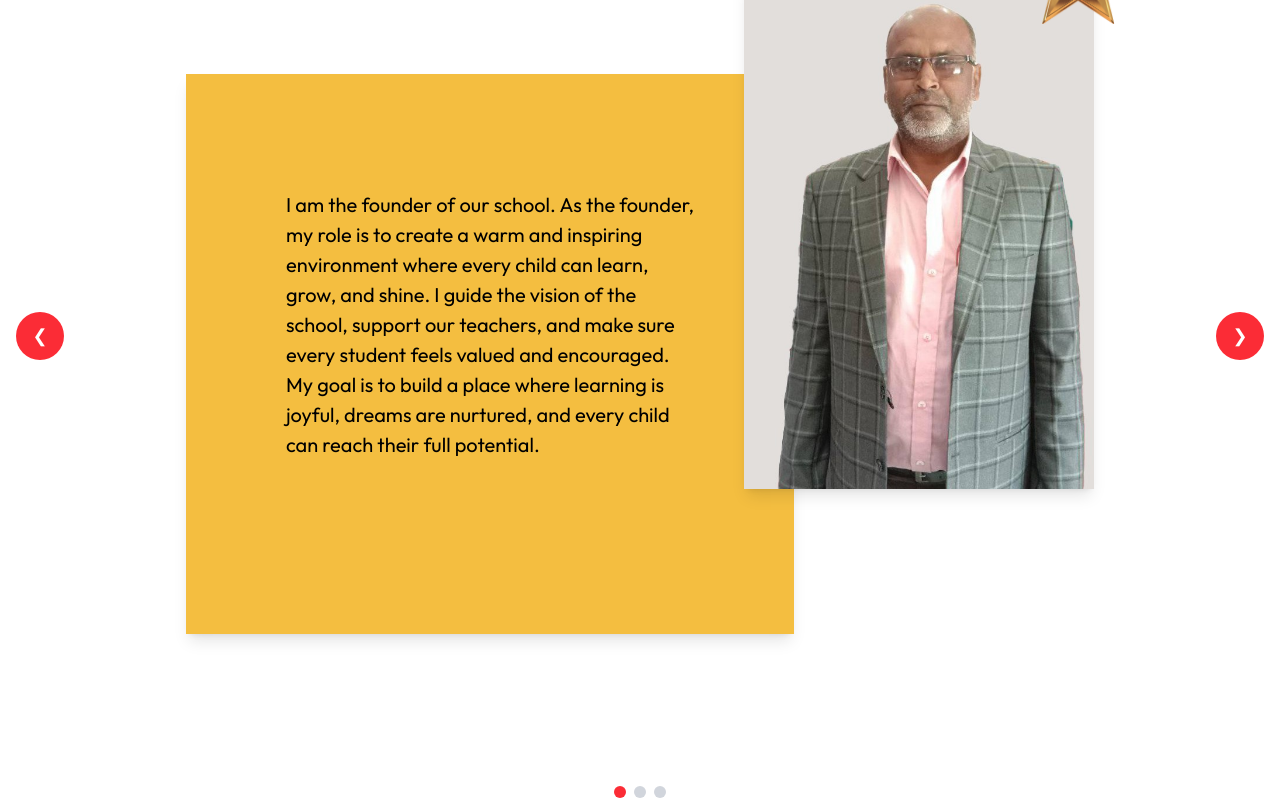
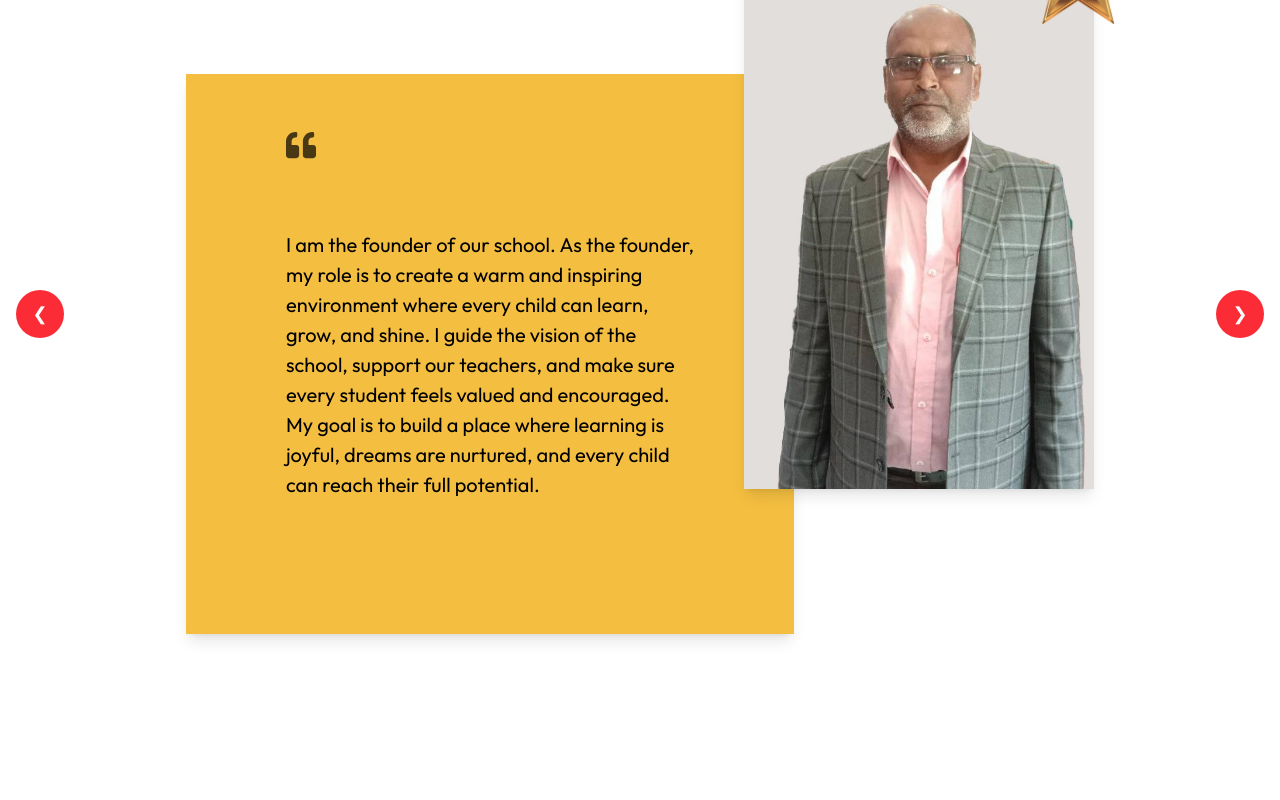
Before and after one commit to karukhusyalritesh-del/school, a React (Vite) app in the folder frontend/: page / in a window 1280 px wide. Shown: the part 3560-4360 px from the top of the page. Built offline with nearby package versions, Linux system fonts and the light colour scheme; a web font is replaced by a local one.

Commit message:
touch slider

```diff
--- a/frontend/src/Components/TeacherSlider.jsx
+++ b/frontend/src/Components/TeacherSlider.jsx
@@ -1,5 +1,6 @@
 import React, { useState, useEffect, useRef } from 'react';
 import { useLocation } from 'react-router-dom';
+import { FaQuoteLeft } from "react-icons/fa"; // ✅ added proper react-icon
 import viceImg from '../assets/vice.jpg';
 import nilamImg from '../assets/nilam.jpg';
 import galImg from '../assets/gal.jpg';
@@ -7,56 +8,71 @@ import starImg from '../assets/star.png';
 import darkModeClasses from './DarkMode'; // ✅ Import dark mode config
 
 const TeachersSlider = ({ isDarkMode }) => {
-
-const sectionRef = useRef(null);
+  const sectionRef = useRef(null);
   const location = useLocation();
+  const sliderRef = useRef(null);
 
   useEffect(() => {
-    // Scroll to teachers section when route is /teachers
     if (location.pathname === '/teachers' && sectionRef.current) {
       setTimeout(() => {
         sectionRef.current.scrollIntoView({
           behavior: 'smooth',
-          block: 'start'
+          block: 'start',
         });
       }, 100);
     }
   }, [location]);
 
   const [currentIndex, setCurrentIndex] = useState(0);
+  const [isInstant, setIsInstant] = useState(false); // ✅ for instant jump
   const slideInterval = useRef(null);
 
   const slides = [
     {
       name: "Devendra Yadav",
       role: "Principle",
-      description: "I am the founder of our school. As the founder, my role is to create a warm and inspiring environment where every child can learn, grow, and shine. I guide the vision of the school, support our teachers, and make sure every student feels valued and encouraged. My goal is to build a place where learning is joyful, dreams are nurtured, and every child can reach their full potential.",
-      image: viceImg
+      description:
+        "I am the founder of our school. As the founder, my role is to create a warm and inspiring environment where every child can learn, grow, and shine. I guide the vision of the school, support our teachers, and make sure every student feels valued and encouraged. My goal is to build a place where learning is joyful, dreams are nurtured, and every child can reach their full potential.",
+      image: viceImg,
     },
     {
       name: "Nilam Chaudhary",
       role: "Chairman",
-      description: "My name is Nilam Chaudhary, and I am the chairman of our school. My role is to guide and support the school’s growth, help make important decisions, and ensure that every student enjoys a safe, happy, and inspiring learning environment. I work to encourage our teachers and staff so that together we can help every child reach their dreams.",
-      image: nilamImg
+      description:
+        "My name is Nilam Chaudhary, and I am the chairman of our school. My role is to guide and support the school’s growth, help make important decisions, and ensure that every student enjoys a safe, happy, and inspiring learning environment. I work to encourage our teachers and staff so that together we can help every child reach their dreams.",
+      image: nilamImg,
     },
     {
       name: "Topper Student",
       role: "Of School",
-      description: "I am a disciplined student in our school. I have won many prizes for being good and following rules. I always try to listen to my teachers, respect my friends, and set a good example. Being disciplined helps me do well in school and become a better person.",
-      image: galImg
-    }
+      description:
+        "I am a disciplined student in our school. I have won many prizes for being good and following rules. I always try to listen to my teachers, respect my friends, and set a good example. Being disciplined helps me do well in school and become a better person.",
+      image: galImg,
+    },
   ];
 
   const startAutoSlide = () => {
+    if (slideInterval.current) clearInterval(slideInterval.current);
     slideInterval.current = setInterval(() => {
-      nextSlide();
+      setCurrentIndex((prev) => {
+        if (prev === slides.length - 1) {
+          setIsInstant(true);
+          setTimeout(() => setIsInstant(false), 50);
+          return 0;
+        }
+        return prev + 1;
+      });
     }, 15000);
   };
 
   const nextSlide = () => {
-    setCurrentIndex((prevIndex) =>
-      prevIndex === slides.length - 1 ? 0 : prevIndex + 1
-    );
+    if (currentIndex === slides.length - 1) {
+      setIsInstant(true);
+      setCurrentIndex(0);
+      setTimeout(() => setIsInstant(false), 50);
+    } else {
+      setCurrentIndex((prev) => prev + 1);
+    }
   };
 
   const prevSlide = () => {
@@ -66,13 +82,13 @@ const sectionRef = useRef(null);
   };
 
   const handleNextClick = () => {
-    clearInterval(slideInterval.current);
+    if (slideInterval.current) clearInterval(slideInterval.current);
     nextSlide();
     startAutoSlide();
   };
 
   const handlePrevClick = () => {
-    clearInterval(slideInterval.current);
+    if (slideInterval.current) clearInterval(slideInterval.current);
     prevSlide();
     startAutoSlide();
   };
@@ -80,9 +96,7 @@ const sectionRef = useRef(null);
   useEffect(() => {
     startAutoSlide();
     return () => {
-      if (slideInterval.current) {
-        clearInterval(slideInterval.current);
-      }
+      if (slideInterval.current) clearInterval(slideInterval.current);
     };
   }, []);
 
@@ -91,8 +105,77 @@ const sectionRef = useRef(null);
     e.target.style.display = 'none';
   };
 
+  // ✅ Swipe/Drag Logic (untouched)
+  // === Swipe Logic (fixed white flash) ===
+  useEffect(() => {
+    const el = sliderRef.current;
+    if (!el) return;
+
+    let startX = 0;
+    let startY = 0;
+    let isDown = false;
+    const THRESHOLD = 50;
+    const VERTICAL_TOLERANCE = 30;
+
+    const onTouchStart = (ev) => {
+      if (!ev.touches || ev.touches.length === 0) return;
+      startX = ev.touches[0].clientX;
+      startY = ev.touches[0].clientY;
+      isDown = true;
+      if (slideInterval.current) clearInterval(slideInterval.current);
+    };
+
+    const onTouchEnd = (ev) => {
+      if (!isDown) return;
+      isDown = false;
+      const changed = ev.changedTouches && ev.changedTouches[0];
+      const endX = changed ? changed.clientX : startX;
+      const endY = changed ? changed.clientY : startY;
+      const dx = endX - startX;
+      const dy = Math.abs(endY - startY);
+
+      if (Math.abs(dx) > THRESHOLD && Math.abs(dx) > dy - VERTICAL_TOLERANCE) {
+        if (dx < 0) {
+          // Swipe left → Next
+          if (currentIndex === slides.length - 1) {
+            // ✅ Jump instantly from last to first
+            setIsInstant(true);
+            setCurrentIndex(0);
+            setTimeout(() => setIsInstant(false), 50);
+            startAutoSlide();
+          } else {
+            handleNextClick();
+          }
+        } else {
+          // Swipe right → Prev
+          if (currentIndex === 0) {
+            // ✅ Jump instantly from first to last
+            setIsInstant(true);
+            setCurrentIndex(slides.length - 1);
+            setTimeout(() => setIsInstant(false), 50);
+            startAutoSlide();
+          } else {
+            handlePrevClick();
+          }
+        }
+      } else {
+        startAutoSlide();
+      }
+    };
+
+    el.addEventListener('touchstart', onTouchStart, { passive: true });
+    el.addEventListener('touchend', onTouchEnd, { passive: true });
+
+    return () => {
+      el.removeEventListener('touchstart', onTouchStart);
+      el.removeEventListener('touchend', onTouchEnd);
+    };
+  }, [currentIndex]);
+
+
   return (
-    <section ref={sectionRef}
+    <section
+      ref={sectionRef}
       className={`w-full relative overflow-hidden transition-all duration-500 ${
         isDarkMode ? darkModeClasses.teacherSlider : "bg-white text-black"
       }`}
@@ -107,16 +190,9 @@ const sectionRef = useRef(null);
         Meet Our Teachers
       </h2>
 
-      {/* Background Overlay for dark mode */}
-      {isDarkMode && (
+      <div ref={sliderRef} className="relative w-full mx-auto overflow-hidden z-10">
         <div
-          className="absolute inset-0 z-0"></div>
-      )}
-
-      {/* Slider Container */}
-      <div className="relative w-full mx-auto overflow-hidden z-10">
-        <div
-          className="flex transition-transform duration-500 ease-in-out mt-8 md:mt-20"
+          className={`flex ${isInstant ? '' : 'transition-transform duration-500 ease-in-out'} mt-8 md:mt-20`}
           style={{ transform: `translateX(${-currentIndex * 100}%)` }}
         >
           {slides.map((slide, index) => (
@@ -133,16 +209,17 @@ const sectionRef = useRef(null);
                 </span>
               </div>
 
-              {/* ✅ Description Box */}
+              {/* ✅ Added proper react-icon at top-left */}
               <div
-                className={`p-6 sm:p-8 md:p-12 lg:p-[100px] shadow-lg relative z-0 w-full lg:w-1/2 h-auto lg:h-[70%] lg:mr-[-50px] order-2 lg:order-1 mt-6 lg:mt-0 ${
+                className={`relative p-6 sm:p-8 md:p-12 lg:p-[100px] shadow-lg z-0 w-full lg:w-1/2 h-auto lg:h-[70%] lg:mr-[-50px] order-2 lg:order-1 mt-6 lg:mt-0 ${
                   isDarkMode ? "bg-[#211e4d] text-[#e0e0e0]" : "bg-[#f4be40] text-black"
                 }`}
               >
-                <div className="text-2xl sm:text-3xl md:text-[35px]">
-                  <i className="fas fa-quote-left"></i>
-                </div>
-                <div className="leading-relaxed pb-6 lg:pb-20">
+                <FaQuoteLeft
+  className="absolute top-4 left-6 sm:top-12 sm:left-9 md:top-12 md:left-12 lg:top-14 lg:left-25 text-3xl opacity-70"
+/>
+
+                <div className="leading-relaxed pb-6 lg:pb-20 mt-10">
                   <p className="text-sm sm:text-base lg:text-[20px] pt-4">
                     {slide.description}
                   </p>
@@ -167,7 +244,7 @@ const sectionRef = useRef(null);
           ))}
         </div>
 
-        {/* Navigation buttons & dots — unchanged */}
+        {/* Navigation buttons */}
         <div className="absolute w-full top-1/2 flex justify-between transform -translate-y-1/2 px-2 sm:px-4">
           <button
             onClick={handlePrevClick}
@@ -184,23 +261,6 @@ const sectionRef = useRef(null);
             &#10095;
           </button>
         </div>
-
-        <div className="flex justify-center mt-6 lg:mt-8 space-x-2 pb-6 lg:pb-0">
-          {slides.map((_, index) => (
-            <button
-              key={index}
-              onClick={() => {
-                clearInterval(slideInterval.current);
-                setCurrentIndex(index);
-                startAutoSlide();
-              }}
-              className={`w-3 h-3 rounded-full transition-colors ${
-                index === currentIndex ? 'bg-red-500' : 'bg-gray-300'
-              }`}
-              aria-label={`Go to slide ${index + 1}`}
-            />
-          ))}
-        </div>
       </div>
     </section>
   );
```
